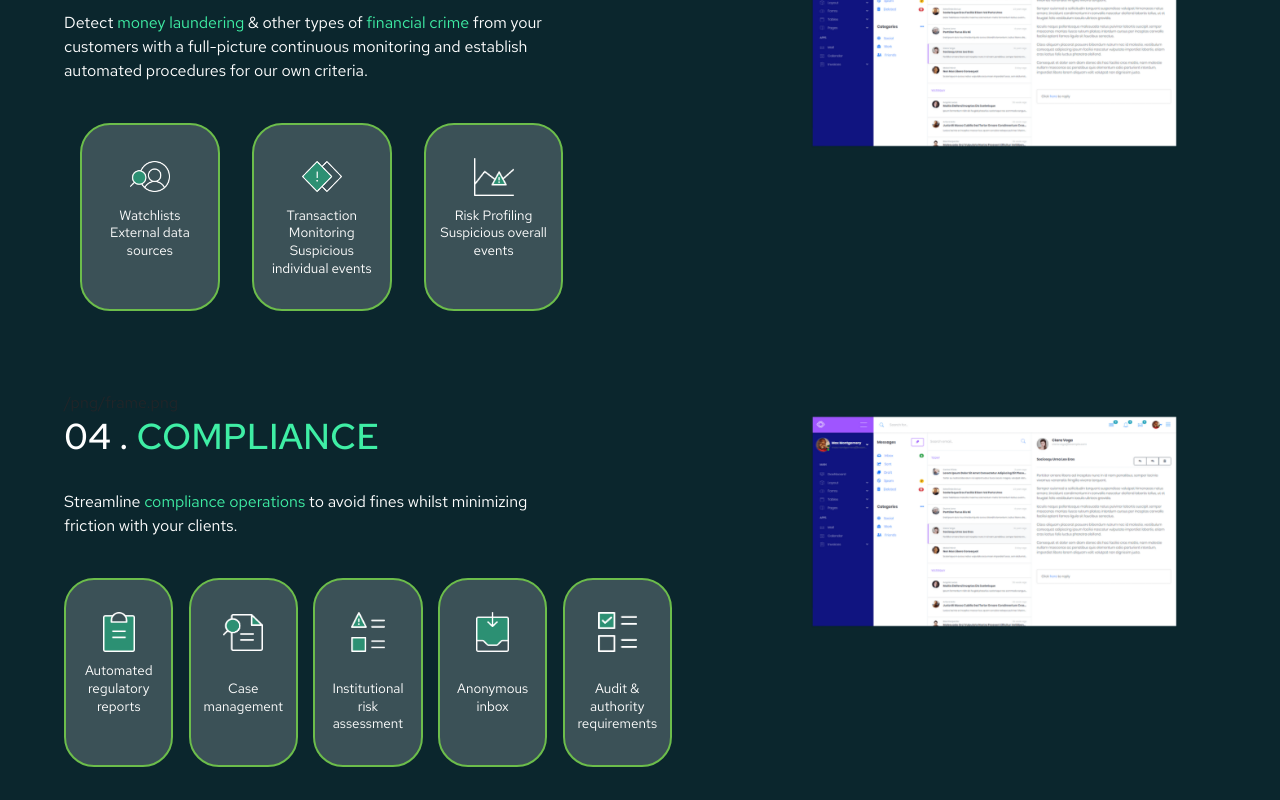
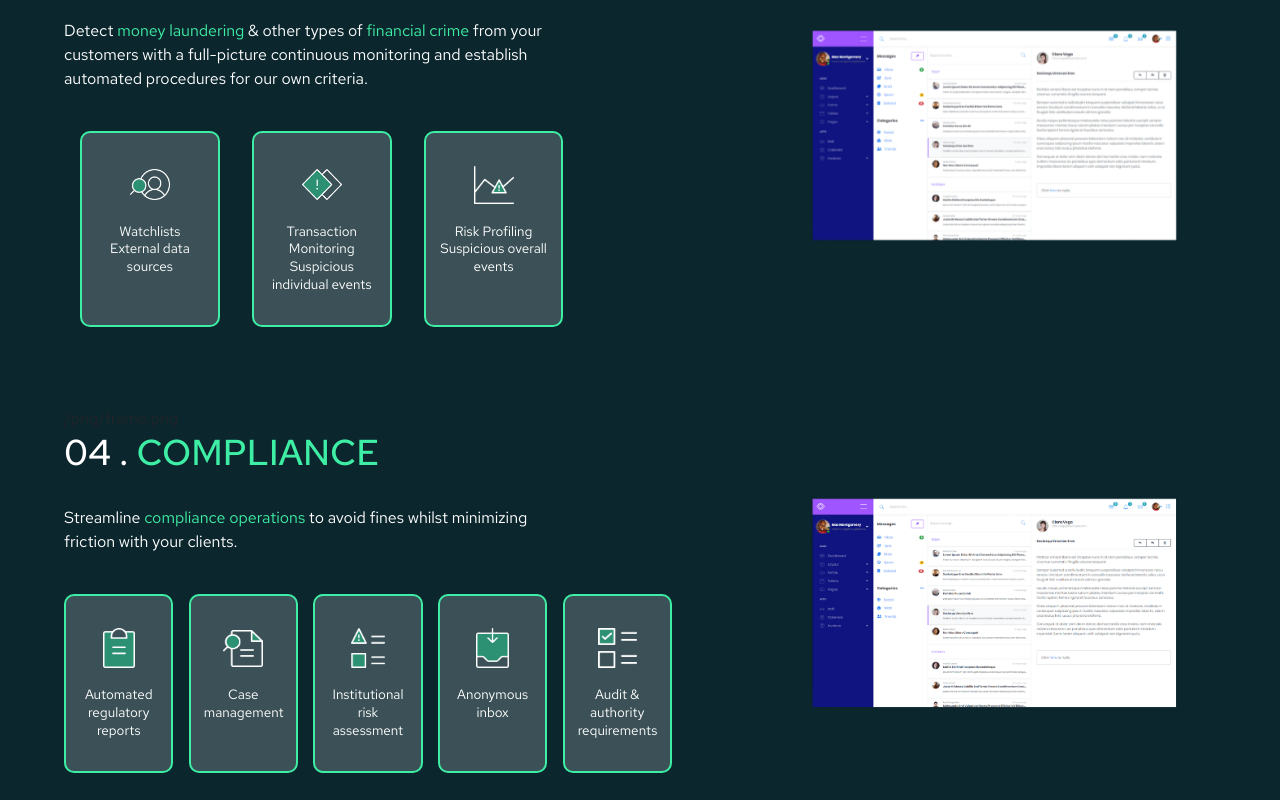
Before and after one commit to dokodeko/backbone, a Next.js app: page /clm in a window 1280 px wide. Shown: the part 2140-2940 px from the top of the page. Built offline with nearby package versions, Linux system fonts and the light colour scheme.

Commit message:
completo section custom

```diff
--- a/components/ui/Card/cards.module.css
+++ b/components/ui/Card/cards.module.css
@@ -34,7 +34,7 @@
 .cont_imagen {
   display: flex;
   justify-content: center;
-
+  margin-bottom: 0.5rem;
   width: 100%;
   height: 50px;
 }
--- a/components/ui/ui.module.css
+++ b/components/ui/ui.module.css
@@ -130,21 +130,31 @@
   width: 23%;
   margin-right: 1rem !important;
   margin-left: 1rem !important;
-
 }
 .cards_5 {
   width: 18%;
 }
 .fondo_card_clm {
   background-color: rgba(255, 255, 255, 0.2);
+  border-radius: 10px !important;
+  border-color: var(--azul) !important;
 }
 .parrafo_custom {
+  margin: 0rem auto !important;
+  line-height: 1.31 !important;
+}
+.parrafo_custom2 {
+  width: 75% !important;
   margin: 0rem auto !important;
   line-height: 1.31 !important;
 }
 .custom_padding {
   padding-top: 2rem;
   padding-bottom: 2rem;
+}
+.custom_imagen {
+  display: flex;
+  align-items: center;
 }
 .custom_imagen img {
   width: 60%;
--- a/pages/clm.jsx
+++ b/pages/clm.jsx
@@ -231,11 +231,11 @@ export default function Clm() {
                       key={index}
                       texto={card.texto}
                       textoBold={card.textoBlanco}
-                      texto2={card.texto2}
+                      texto={card.texto2}
                       totalCards={style.cards_5}
                       fondo={style.fondo_card_clm}
                       custom_titulo={style.custom_titulo}
-                      custom_parrafo={style.parrafo_custom}
+                      custom_parrafo={style.parrafo_custom2}
 
                     >
                       <CardImagen key={index} imagen={card.imagen} />
```
